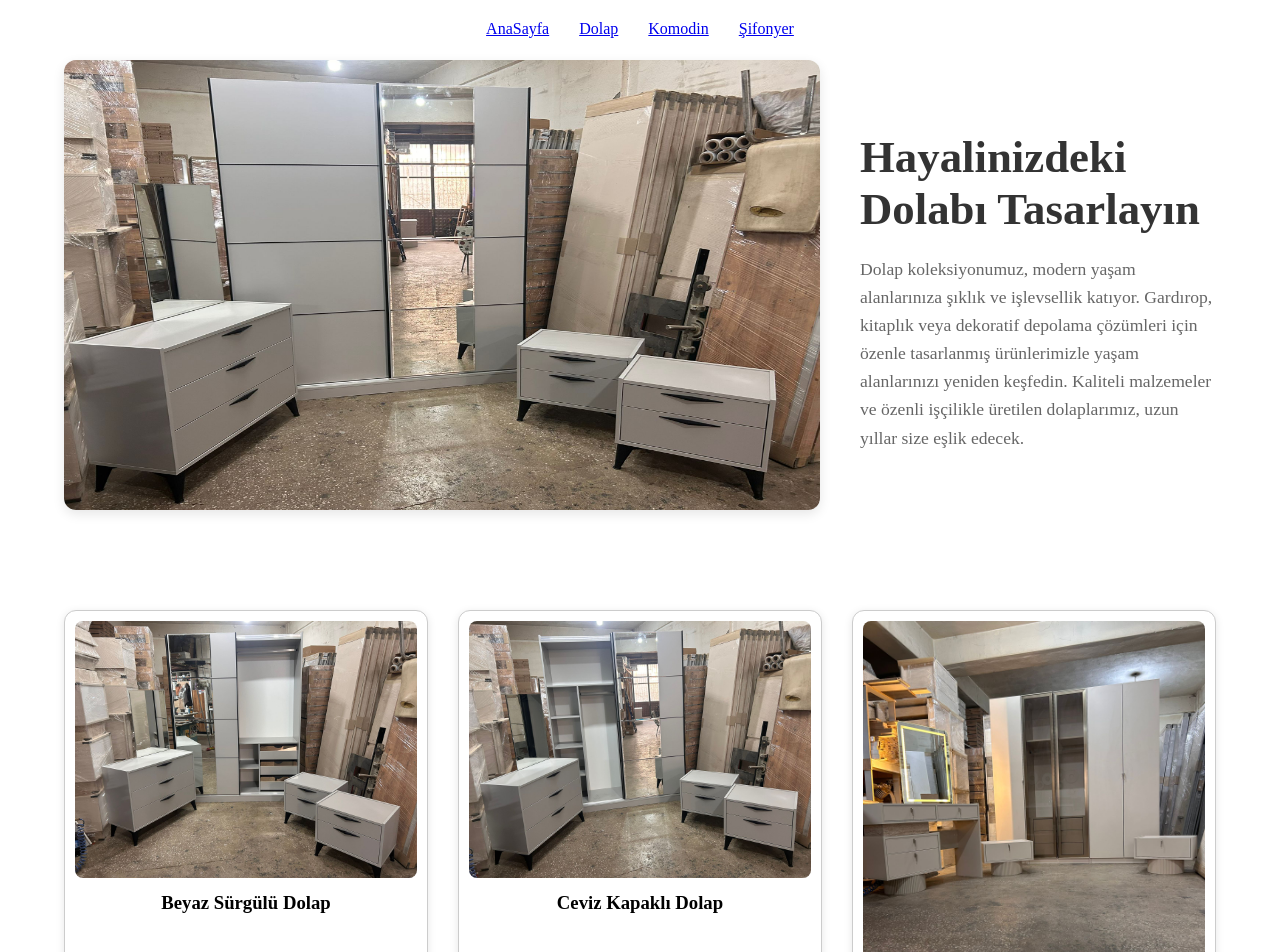
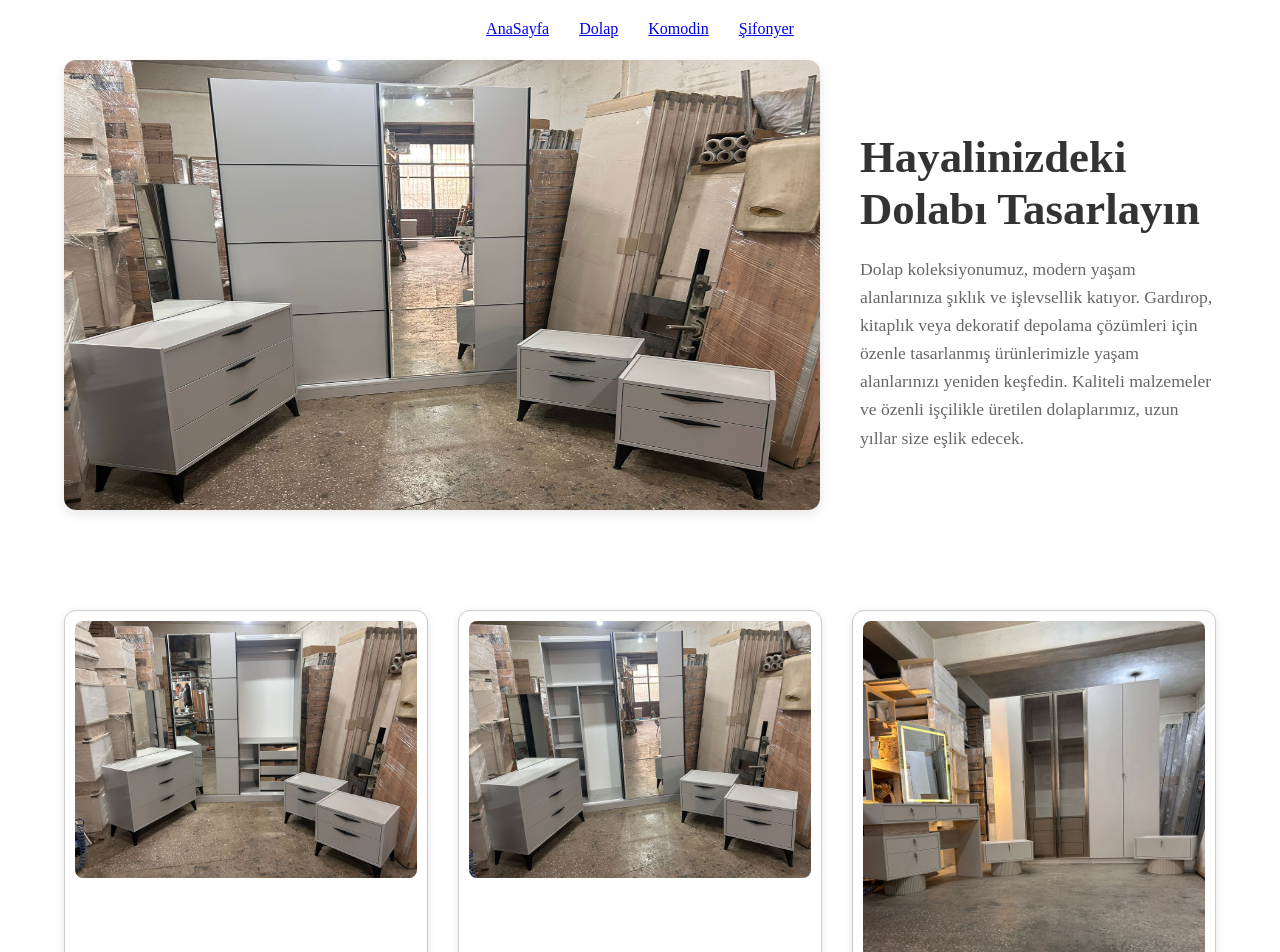
Before and after one commit to FurkanYusuf1560/Mobilya-Sitesi-, a React (Vite) app: page /dolap in a window 1280 px wide. Shown: the top 952 px of the page. Built offline with nearby package versions, Linux system fonts and the light colour scheme.

Commit message:
second commit

```diff
--- a/src/pages/Dolap.jsx
+++ b/src/pages/Dolap.jsx
@@ -3,27 +3,27 @@ import UrunKarti from "../components/UrunKarti";
 import "./Dolap.css";
 
 const dolapVerileri = [
-  { ad: "Beyaz Sürgülü Dolap", resimYolu: "/images/dolap2.jpeg" },
-  { ad: "Ceviz Kapaklı Dolap", resimYolu: "/images/dolap4.jpeg" },
-  { ad: "Ceviz Kapaklı Dolap", resimYolu: "/images/dolap5.jpeg" },
-  { ad: "Ceviz Kapaklı Dolap", resimYolu: "/images/dolap6.jpeg" },
-  { ad: "Ceviz Kapaklı Dolap", resimYolu: "/images/dolap7.jpeg" },
-  { ad: "Ceviz Kapaklı Dolap", resimYolu: "/images/dolap8.jpeg" },
-  { ad: "Ceviz Kapaklı Dolap", resimYolu: "/images/dolap9.jpeg" },
-  { ad: "Ceviz Kapaklı Dolap", resimYolu: "/images/dolap11.jpeg" },
-  { ad: "Ceviz Kapaklı Dolap", resimYolu: "/images/dolap12.jpeg" },
-  { ad: "Ceviz Kapaklı Dolap", resimYolu: "/images/dolap13.jpeg" },
-  { ad: "Ceviz Kapaklı Dolap", resimYolu: "/images/dolap14.jpeg" },
-  { ad: "Ceviz Kapaklı Dolap", resimYolu: "/images/dolap15.jpeg" },
-  { ad: "Ceviz Kapaklı Dolap", resimYolu: "/images/dolap16.jpeg" },
-  { ad: "Ceviz Kapaklı Dolap", resimYolu: "/images/dolap17.jpeg" },
-  { ad: "Ceviz Kapaklı Dolap", resimYolu: "/images/dolap18.jpeg" },
-  { ad: "Ceviz Kapaklı Dolap", resimYolu: "/images/dolap19.jpeg" },
-  { ad: "Ceviz Kapaklı Dolap", resimYolu: "/images/dolap20.jpeg" },
-  { ad: "Ceviz Kapaklı Dolap", resimYolu: "/images/dolap21.jpeg" },
-  { ad: "Ceviz Kapaklı Dolap", resimYolu: "/images/dolap22.jpeg" },
-  { ad: "Ceviz Kapaklı Dolap", resimYolu: "/images/dolap23.jpeg" },
-  { ad: "Ceviz Kapaklı Dolap", resimYolu: "/images/dolap24.jpeg" },
+  { ad: "", resimYolu: "/images/dolap2.jpeg" },
+  { ad: "", resimYolu: "/images/dolap4.jpeg" },
+  { ad: "", resimYolu: "/images/dolap5.jpeg" },
+  { ad: "", resimYolu: "/images/dolap6.jpeg" },
+  { ad: "", resimYolu: "/images/dolap7.jpeg" },
+  { ad: "", resimYolu: "/images/dolap8.jpeg" },
+  { ad: "", resimYolu: "/images/dolap9.jpeg" },
+  { ad: "", resimYolu: "/images/dolap11.jpeg" },
+  { ad: "", resimYolu: "/images/dolap12.jpeg" },
+  { ad: "", resimYolu: "/images/dolap13.jpeg" },
+  { ad: "", resimYolu: "/images/dolap14.jpeg" },
+  { ad: "", resimYolu: "/images/dolap15.jpeg" },
+  { ad: "", resimYolu: "/images/dolap16.jpeg" },
+  { ad: "", resimYolu: "/images/dolap17.jpeg" },
+  { ad: "", resimYolu: "/images/dolap18.jpeg" },
+  { ad: "", resimYolu: "/images/dolap19.jpeg" },
+  { ad: "", resimYolu: "/images/dolap20.jpeg" },
+  { ad: "", resimYolu: "/images/dolap21.jpeg" },
+  { ad: "", resimYolu: "/images/dolap22.jpeg" },
+  { ad: "", resimYolu: "/images/dolap23.jpeg" },
+  { ad: "", resimYolu: "/images/dolap24.jpeg" },
 
 
 
```
